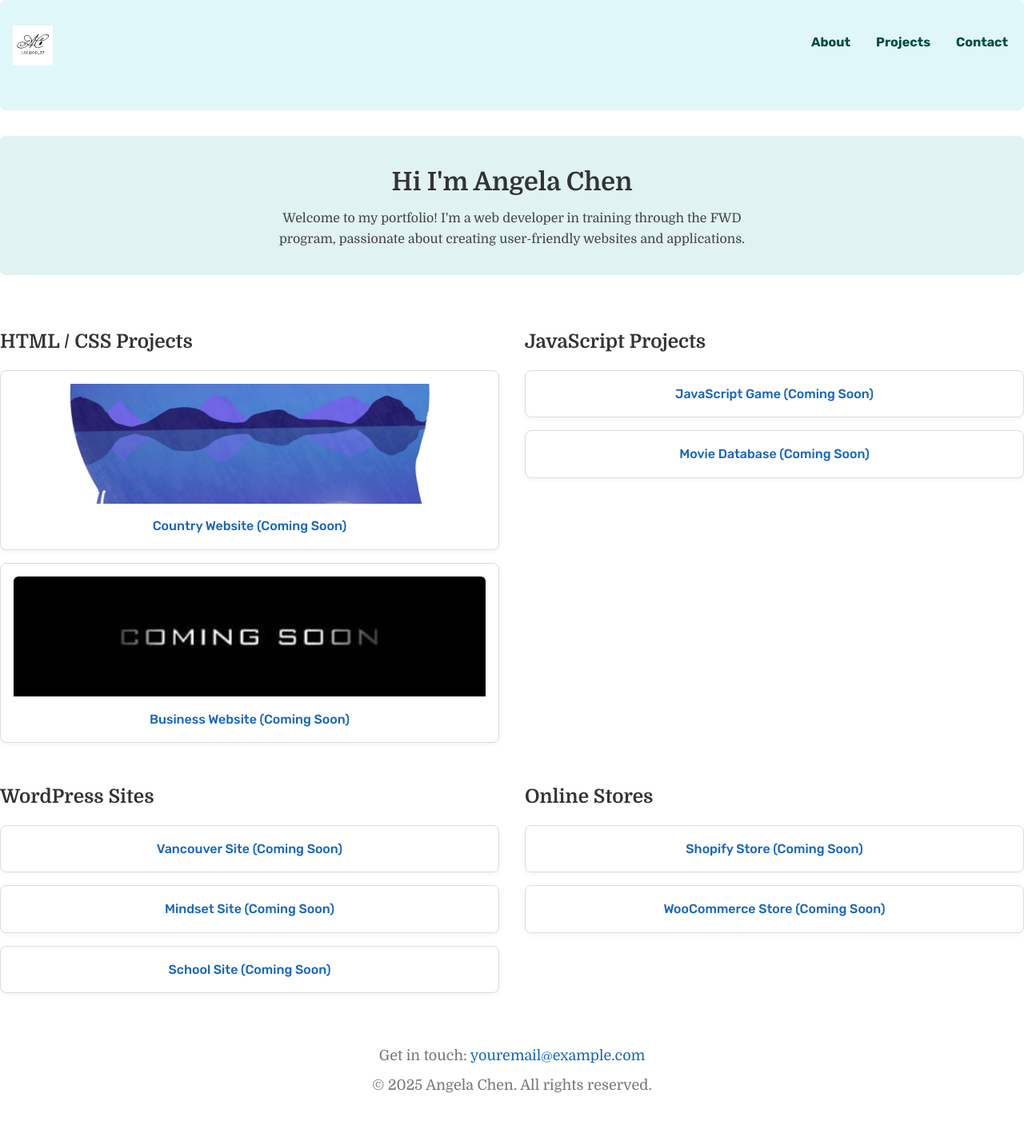
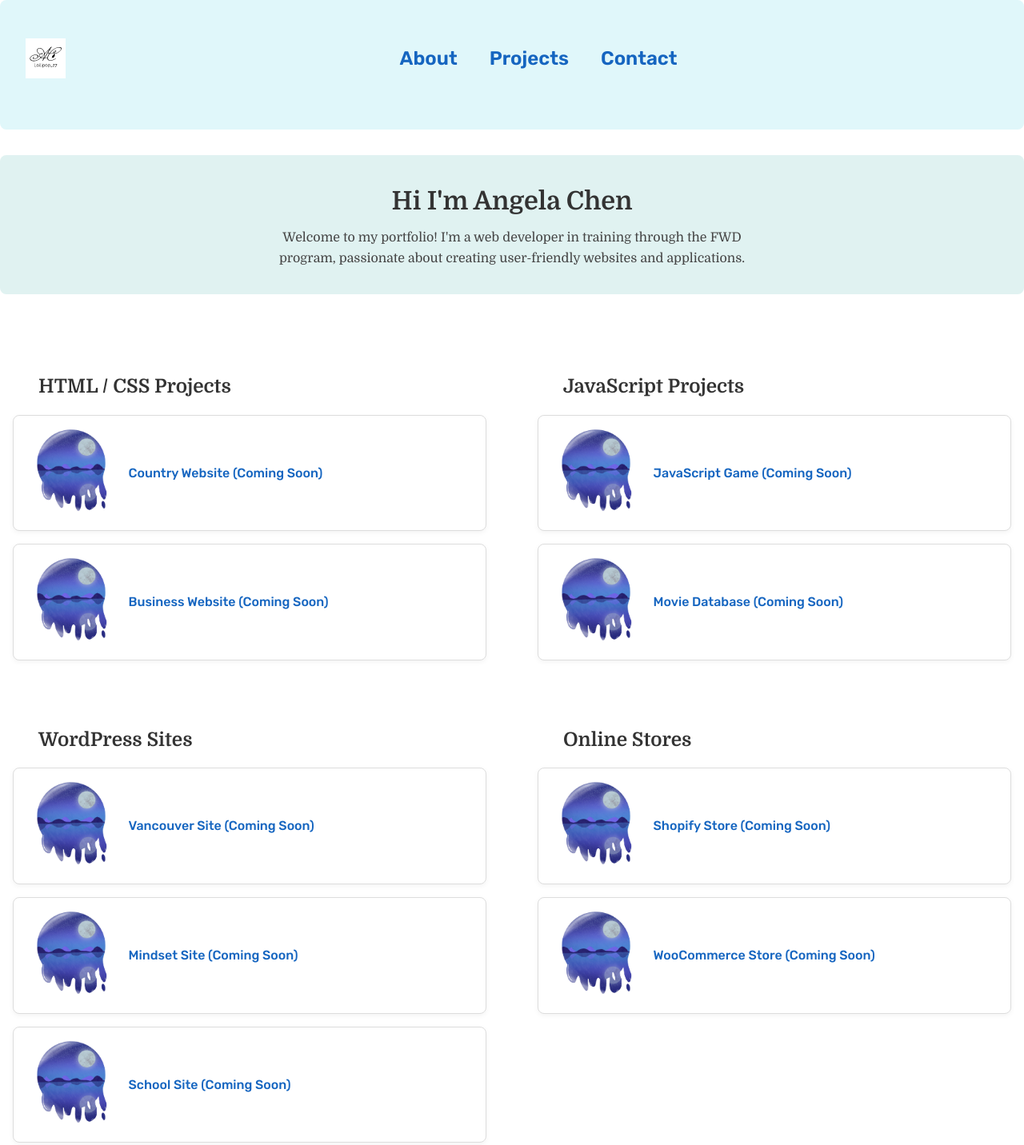
Before and after one commit to Lollipop-27/landing-page, a plain HTML site: page index.html in a window 1280 px wide. Shown: the top 1432 px of the page at 80% size. Before the commit the page ends 1372 px from the top, so only its background shows below. Drawn offline with Linux system fonts and the light colour scheme.

Commit message:
edited the coming soon image and logo

```diff
--- a/index.html
+++ b/index.html
@@ -49,33 +49,47 @@
                             <img src="images/coming_soon.jpeg" alt="Coming Soon" class="card-img">
                             Country Website (Coming Soon)</a></li>
                     <li><a href="#" class="card">
-                        <img src="images/coming_soon_2.jpg" alt="Coming Soon" class="card-img">
-                        Business Website (Coming Soon)</a></li>
+                            <img src="images/coming_soon.jpeg" alt="Coming Soon" class="card-img">
+                            Business Website (Coming Soon)</a></li>
                 </ul>
             </section>
 
             <section class="project-category">
                 <h2>JavaScript Projects</h2>
                 <ul class="card-grid">
-                    <li><a href="#" class="card">JavaScript Game (Coming Soon)</a></li>
-                    <li><a href="#" class="card">Movie Database (Coming Soon)</a></li>
+                    <li><a href="#" class="card">
+                            <img src="images/coming_soon.jpeg" alt="Coming Soon" class="card-img">
+                            JavaScript Game (Coming Soon)</a></li>
+                    <li><a href="#" class="card">
+                            <img src="images/coming_soon.jpeg" alt="Coming Soon" class="card-img">
+                            Movie Database (Coming Soon)</a></li>
                 </ul>
             </section>
 
             <section class="project-category">
                 <h2>WordPress Sites</h2>
                 <ul class="card-grid">
-                    <li><a href="#" class="card">Vancouver Site (Coming Soon)</a></li>
-                    <li><a href="#" class="card">Mindset Site (Coming Soon)</a></li>
-                    <li><a href="#" class="card">School Site (Coming Soon)</a></li>
+                    <li><a href="#" class="card">
+                            <img src="images/coming_soon.jpeg" alt="Coming Soon" class="card-img">
+                            Vancouver Site (Coming Soon)</a></li>
+                    <li><a href="#" class="card">
+                            <img src="images/coming_soon.jpeg" alt="Coming Soon" class="card-img">
+                            Mindset Site (Coming Soon)</a></li>
+                    <li><a href="#" class="card">
+                            <img src="images/coming_soon.jpeg" alt="Coming Soon" class="card-img">
+                            School Site (Coming Soon)</a></li>
                 </ul>
             </section>
 
             <section class="project-category">
                 <h2>Online Stores</h2>
                 <ul class="card-grid">
-                    <li><a href="#" class="card">Shopify Store (Coming Soon)</a></li>
-                    <li><a href="#" class="card">WooCommerce Store (Coming Soon)</a></li>
+                    <li><a href="#" class="card">
+                            <img src="images/coming_soon.jpeg" alt="Coming Soon" class="card-img">
+                            Shopify Store (Coming Soon)</a></li>
+                    <li><a href="#" class="card">
+                            <img src="images/coming_soon.jpeg" alt="Coming Soon" class="card-img">
+                            WooCommerce Store (Coming Soon)</a></li>
                 </ul>
             </section>
         </main>
--- a/styles/style.css
+++ b/styles/style.css
@@ -89,17 +89,36 @@ nav {
 }
 
 .nav-wrapper {
-    display: flex;
-    align-items: center;
-    justify-content: space-between;
-    flex-wrap: wrap;
+  display: flex;
+  align-items: center;
+  justify-content: center;
+  flex-wrap: wrap;
+  gap: 1rem;
+  padding: 1rem;
 }
 
 .logo {
-    height: 50px;
-    width: auto;
-    margin-bottom: 0.5rem;
+  height: 50px;
+  /* margin-bottom: 0.5rem; */
 }
+
+.nav-menu {
+  display: flex;
+  gap: 2rem;
+  list-style: none;
+  margin: 0;
+  padding: 0;
+  justify-content: center;
+  flex: 1;
+}
+
+.nav-menu a {
+  text-decoration: none;
+  font-size: 1.5rem;
+  color: #1565c0;
+  font-weight: 600;
+}
+
 
 
 /* Header */
@@ -158,26 +177,16 @@ main {
 }
 
 .card-img {
-    width: 100%;
-    max-height: 150px;
+    width: 20%;
+    height: 20%;
     object-fit: cover;
-    border-radius: 6px 6px 0 0;
-    margin-bottom: 0.5rem;
+    border-radius: 6px;
 }
 
-/* .card-grid {
-    display: grid;
+.card {
+    display: flex;
+    align-items: center;
     gap: 1rem;
-    grid-template-columns: 1fr;
-    padding: 0;
-    margin-top: 1rem;
-    list-style: none;
-} */
-
-
-/* Individual Cards */
-.card {
-    display: block;
     padding: 1rem;
     background-color: #ffffff;
     border: 1px solid #ddd;
@@ -186,22 +195,8 @@ main {
     transition: transform 0.2s, box-shadow 0.2s;
     color: #1565c0;
     font-weight: 500;
-    text-align: center;
+    text-align: left;
 }
-
-
-/* .card-grid li a.card {
-    display: block;
-    padding: 1rem;
-    background-color: #ffffff;
-    border: 1px solid #ddd;
-    border-radius: 8px;
-    box-shadow: 0 2px 6px rgba(0, 0, 0, 0.05);
-    transition: transform 0.2s, box-shadow 0.2s;
-    color: #1565c0;
-    font-weight: 500;
-    text-align: center;
-} */
 
 .card:hover {
     transform: translateY(-4px);
@@ -209,30 +204,16 @@ main {
     color: #0d47a1;
 }
 
-
-/* .card-grid li a.card:hover {
-    transform: translateY(-4px);
-    box-shadow: 0 4px 12px rgba(0, 0, 0, 0.1);
-    color: #0d47a1;
-} */
-
-
-
-/* .project-category {
-    background-color: #f1f8e9;
-    padding: 1rem;
-    border-left: 5px solid #81c784;
-    border-radius: 4px;
+.project-category {
+  padding: 0 1rem;
 }
 
 .project-category h2 {
-    font-size: 1.25rem;
-    margin-bottom: 0.5rem;
+  margin-top: 2rem;
+  margin-bottom: 0.5rem;
+  padding: 0;
 }
 
-.project-category li {
-    margin: 0.5rem 0;
-} */
 
 /* Footer */
 footer {
@@ -246,8 +227,8 @@ footer {
 # Media Queries
 --------------------------------------------------------------*/
 
-/* Tablets and up */
-@media (min-width: 768px) {
+/* Phone*/
+@media (min-width: 37.5em) {
     main {
         flex-direction: row;
         flex-wrap: wrap;
@@ -258,10 +239,16 @@ footer {
         flex: 1 1 calc(50% - 1rem);
     }
 
+    .project-category h2 {
+        padding: 0 2rem;
+        margin-top: 2rem;
+        margin-bottom: 0.5rem;
+    }
+
 }
 
 /* Desktops and up */
-@media (min-width: 1200px) {
+@media (min-width: 75em) {
     .project-category {
         flex: 1 1 calc(33.333% - 1rem);
     }
```
